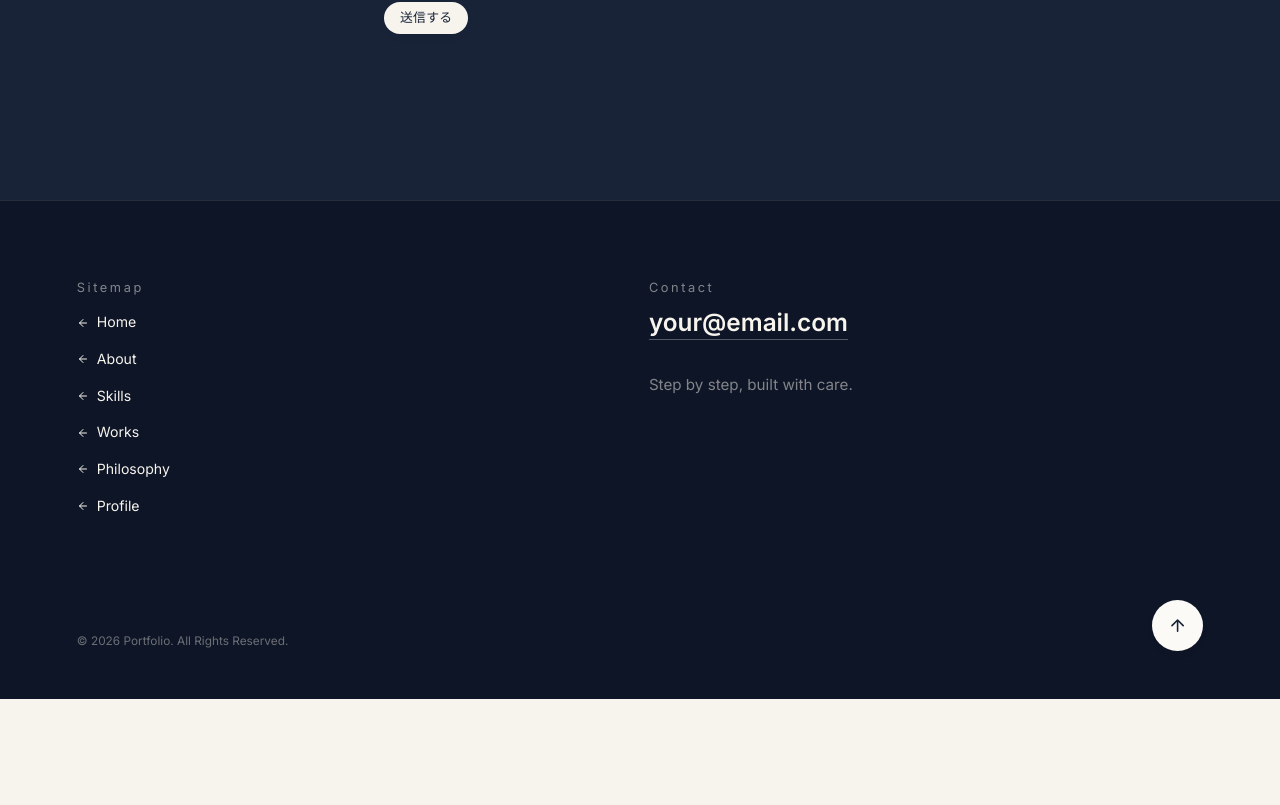
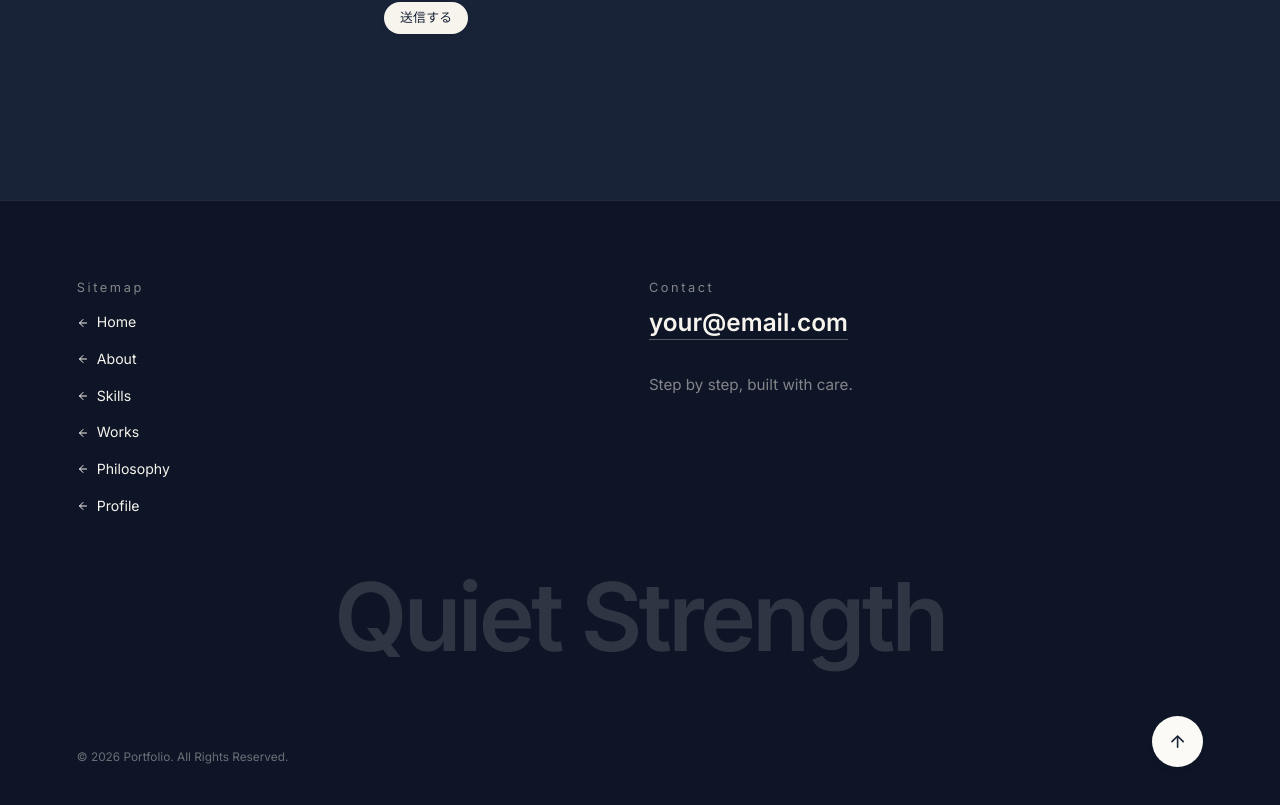
Before and after one commit to kresamtau908-png/portfolio2, a React (Vite) app: page / in a window 1280 px wide. Shown: the part 7764-8569 px from the top of the page. Before the commit the page ends 8463 px from the top, so only its background shows below. Built offline with nearby package versions, Linux system fonts and the light colour scheme.

Commit message:
10回目

```diff
--- a/src/components/Footer.tsx
+++ b/src/components/Footer.tsx
@@ -49,7 +49,14 @@ export default function Footer() {
         <p className="text-p-l mt-6 max-w-xs text-cream/50">Step by step, built with care.</p>
       </div>
 
-      <div className="col-span-6 mt-16 flex items-end justify-between nav:col-span-16 nav:mt-[5vw]">
+      <p
+        aria-hidden="true"
+        className="col-span-6 mt-16 select-none whitespace-nowrap text-[11vw] font-semibold leading-[0.9] tracking-[-0.04em] text-cream/15 nav:col-span-16 nav:mt-[3vw] nav:text-center nav:text-[7.4vw]"
+      >
+        Quiet Strength
+      </p>
+
+      <div className="col-span-6 mt-10 flex items-end justify-between nav:col-span-16 nav:mt-[3vw]">
         <p className="text-p-xs text-cream/40">&copy; 2026 Portfolio. All Rights Reserved.</p>
         <CircleButton
           onClick={() =>
```
